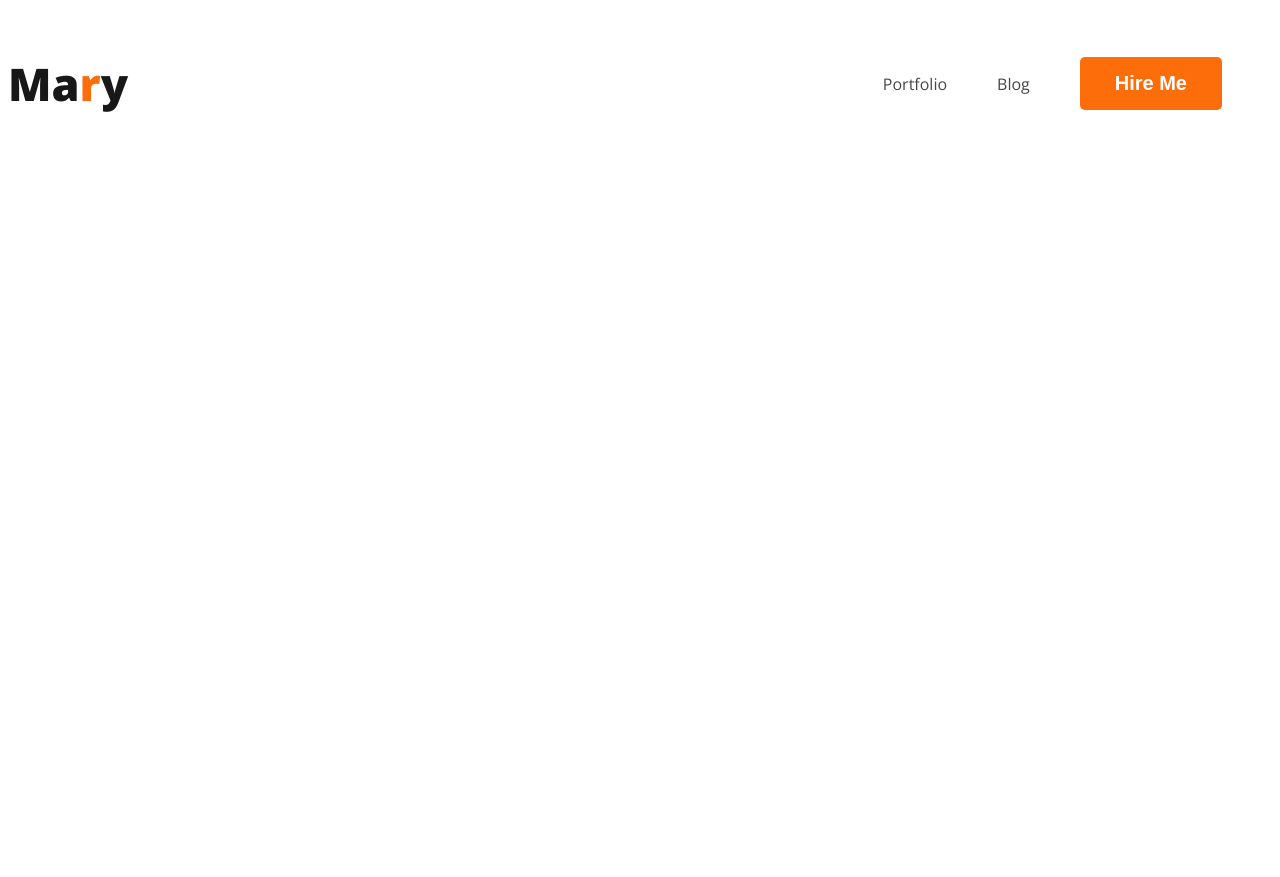
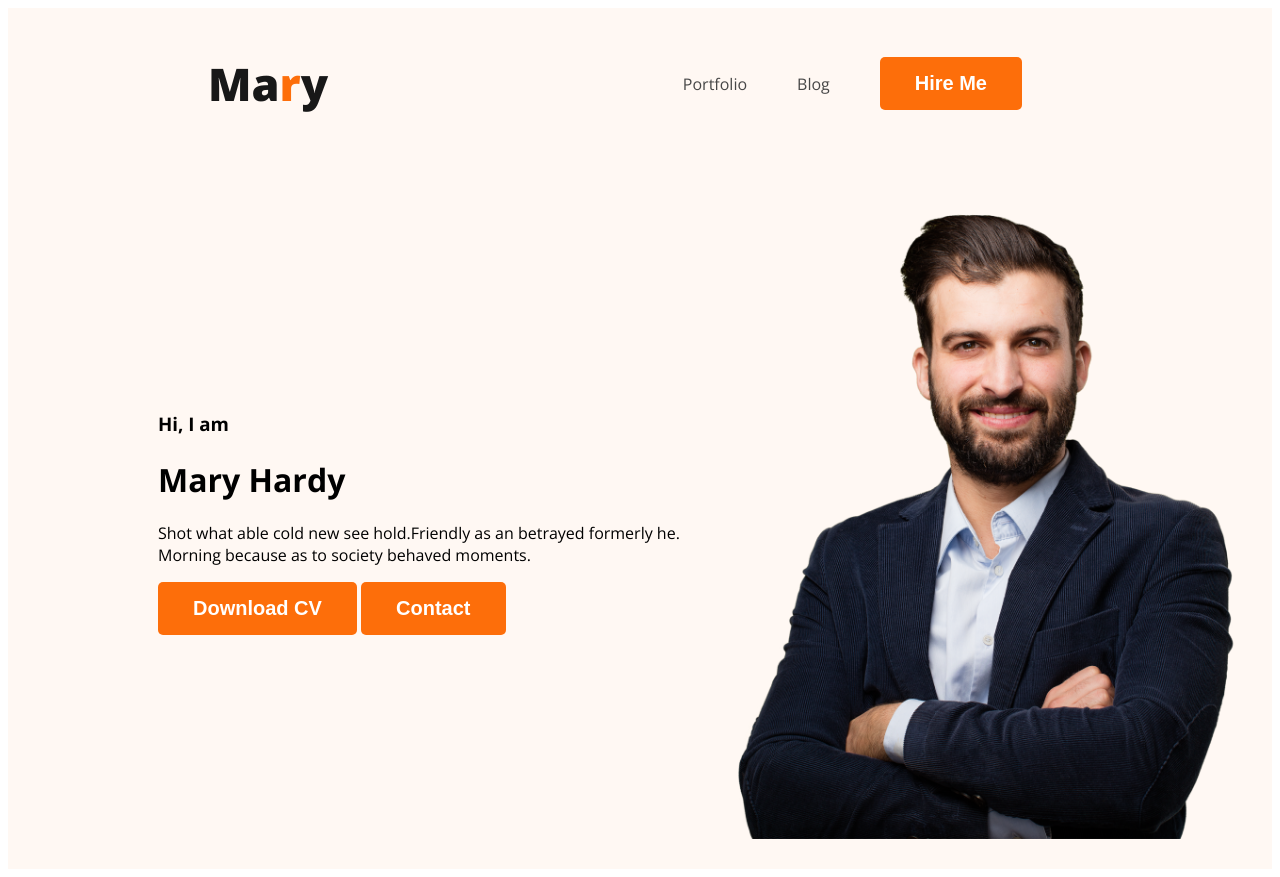
Before and after one commit to H4siB/web-developer-portfolio, a plain HTML site: page index.html in a window 1280 px wide. Before the commit the page ends 800 px from the top, so only its background shows below. Drawn offline with nearby package versions, Linux system fonts and the light colour scheme.

Commit message:
added banner

```diff
--- a/index.html
+++ b/index.html
@@ -12,7 +12,7 @@
     <link rel="stylesheet" href="styles/portfolio.css">
 </head>
 <body>
-    <header>
+    <header class="header">
         <nav>
             <h3 class="navtitle">Ma<span class="orangetext">r</span>y</h3>
             <ul>
@@ -21,6 +21,16 @@
                 <li><button class="button1">Hire Me</button></li>
             </ul>
         </nav>
+        <div class="banner">
+            <div><h3    class="bannergreet">Hi,   I  am</h3>
+                <h1 class="bannertitle">Mary Hardy</h1>
+                <p>Shot what able cold new see hold.Friendly as an betrayed formerly he. Morning because as to society behaved moments.</p>
+                <button class="button1">Download CV</button>
+                <button class="button1">Contact</button>
+            </div>
+            <img class="propic" src="images/hardy.png" alt="">
+        </div>
+
     </header>
     <main></main>
     <footer></footer>
--- a/styles/portfolio.css
+++ b/styles/portfolio.css
@@ -23,6 +23,7 @@ nav {
     display: flex;
     justify-content: space-between;
     align-items: center;
+    margin: 0px 200px;
 }
 
 .navtitle {
@@ -46,3 +47,18 @@ nav a{
     text-decoration: none;
     color: #474747;
 }
+/* header related styles */
+
+.header{
+    background-color:#FFF8F3 ;
+}
+.banner{
+    padding: 30px 30px 30px 150px;
+    display: flex;
+    align-items: center;
+}
+
+.banner .propic{
+    height: 650px;
+    width: 550px;
+}
```
